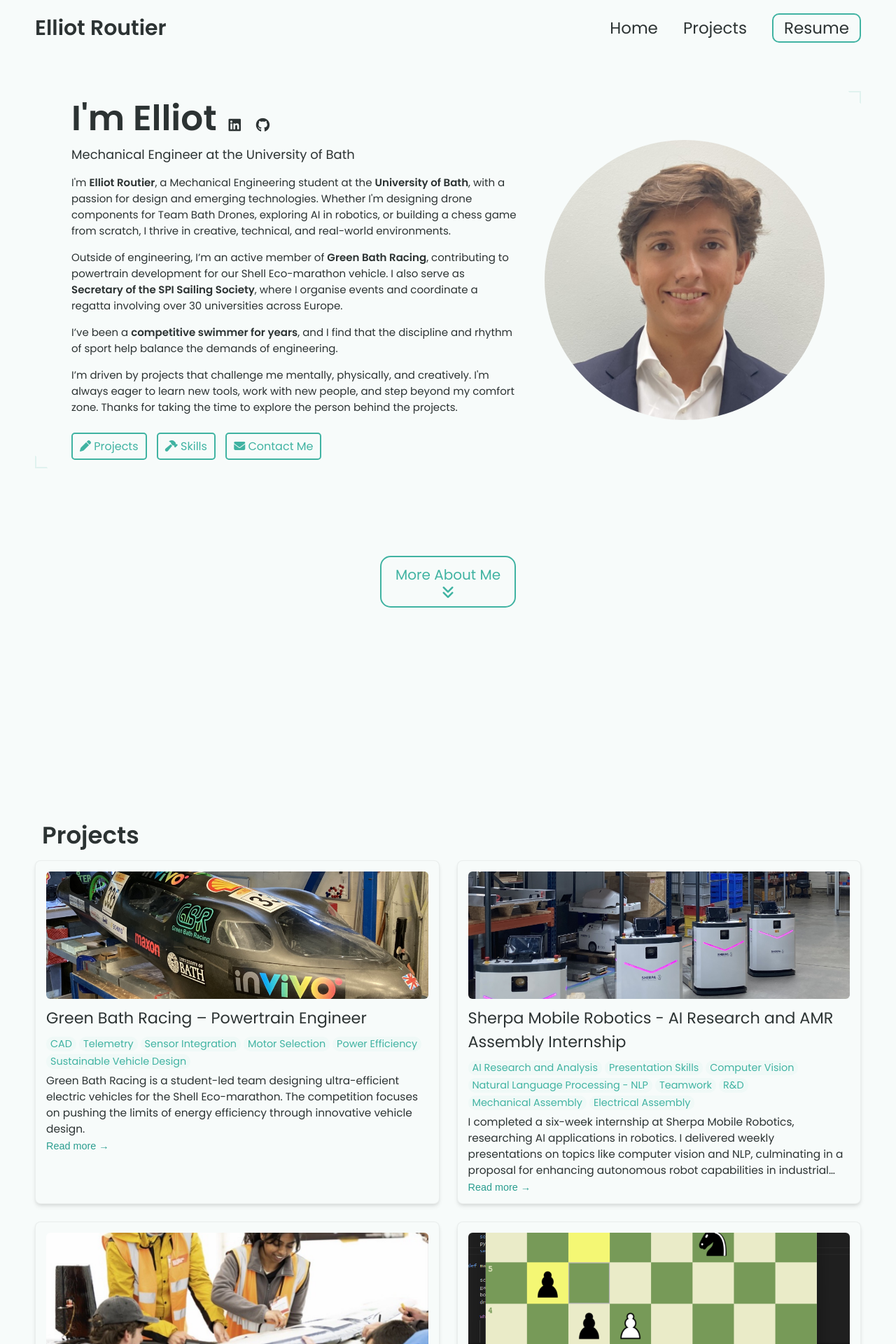
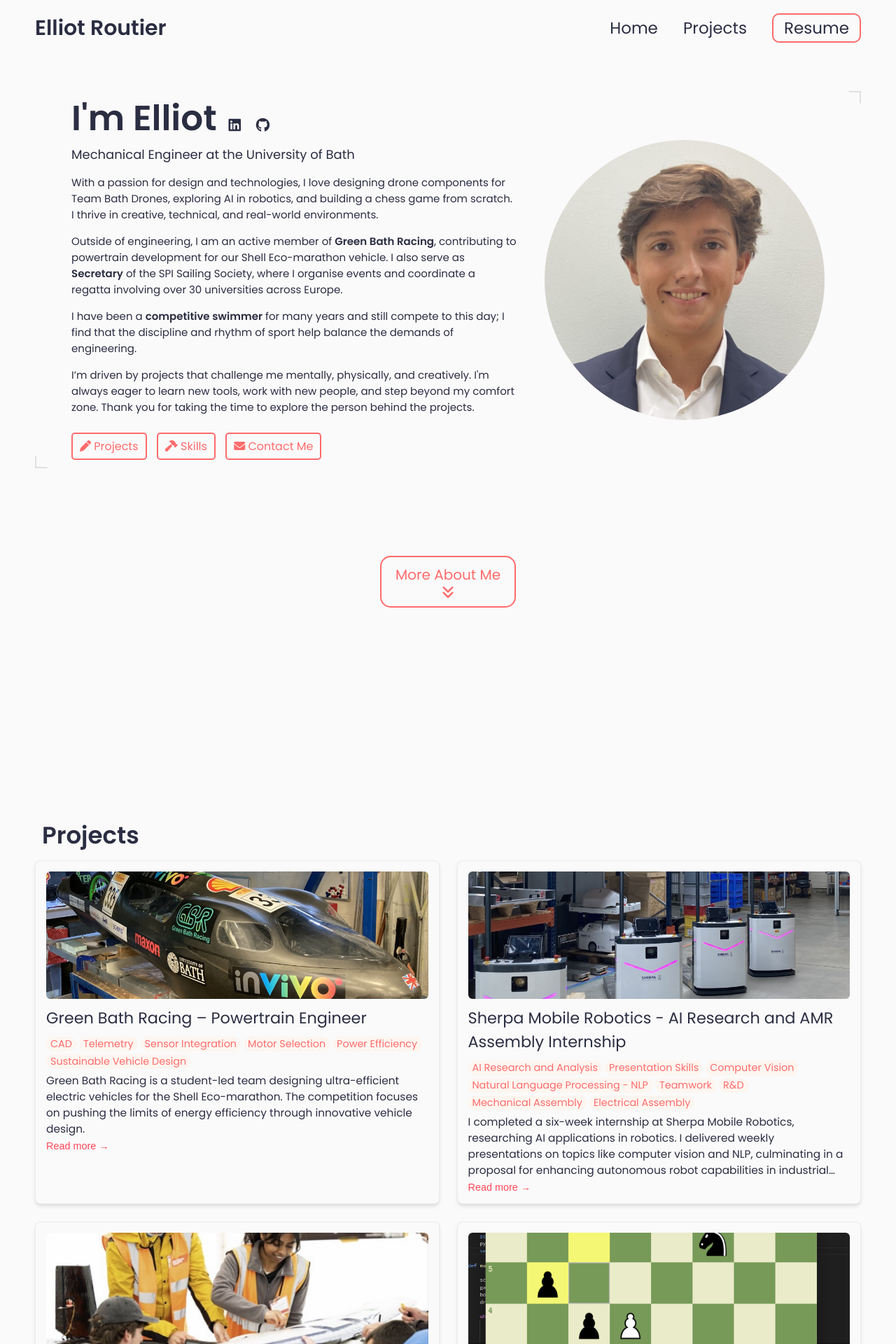
Before and after one commit to elliotroutier/elliot_portfolio, a Jekyll site: the page built from index.html, in a window 1280 px wide. Shown: the top 1920 px of the page at 70% size. Built offline with Jekyll 4.4.1, drawn with Linux system fonts in a browser that asks for light colours.

Commit message:
Update _config.yml

```diff
--- a/_config.yml
+++ b/_config.yml
@@ -16,13 +16,13 @@ title: Elliot Routier's Portfolio # This is what shows up in the tab of the brow
 name: Elliot Routier
 headline: Mechanical Engineer at the University of Bath
 description: >
-  <p>I'm <strong>Elliot Routier</strong>, a Mechanical Engineering student at the <strong>University of Bath</strong>, with a passion for design and emerging technologies. Whether I'm designing drone components for Team Bath Drones, exploring AI in robotics, or building a chess game from scratch, I thrive in creative, technical, and real-world environments.</p>
+  <p>With a passion for design and technologies, I love designing drone components for Team Bath Drones, exploring AI in robotics, and building a chess game from scratch. I thrive in creative, technical, and real-world environments.</p>
 
-  <p>Outside of engineering, I’m an active member of <strong>Green Bath Racing</strong>, contributing to powertrain development for our Shell Eco-marathon vehicle. I also serve as <strong>Secretary of the SPI Sailing Society</strong>, where I organise events and coordinate a regatta involving over 30 universities across Europe.</p>
+  <p>Outside of engineering, I am an active member of <strong>Green Bath Racing</strong>, contributing to powertrain development for our Shell Eco-marathon vehicle. I also serve as <strong>Secretary</strong> of the SPI Sailing Society, where I organise events and coordinate a regatta involving over 30 universities across Europe.</p>
 
-  <p>I’ve been a <strong>competitive swimmer for years</strong>, and I find that the discipline and rhythm of sport help balance the demands of engineering.</p>
+  <p>I have been a <strong>competitive swimmer</strong> for many years and still compete to this day; I find that the discipline and rhythm of sport help balance the demands of engineering.</p>
 
-  <p>I’m driven by projects that challenge me mentally, physically, and creatively. I'm always eager to learn new tools, work with new people, and step beyond my comfort zone. Thanks for taking the time to explore the person behind the projects.</p>
+  <p>I’m driven by projects that challenge me mentally, physically, and creatively. I'm always eager to learn new tools, work with new people, and step beyond my comfort zone. Thank you for taking the time to explore the person behind the projects.</p>
 
 # Place your profile image in /assets/images/profile-image/folder and edit the file name
 profile_image: ./assets/images/profile-image/elliot.jpg
@@ -108,13 +108,14 @@ skills:
 
 
 # Active theme (Updatethis to switch themes). Make sure to keep the indentation the samne.
-colors: # this is the basic theme
-  text: "#2c3333"
-  border: "#e0f2ef"
-  link: "#40b3a2"
-  highlight: "#2a9d8f"
-  background: "#f7fbfa"
-  light_background: "#f0f9f7"
+colors:
+  text: "#2b2d42"             # Deep charcoal (less harsh than pure black)
+  border: "#e0e0e0"           # Softer neutral border
+  link: "#ff6b6b"             # Warm coral red (eye-catching, friendly)
+  highlight: "#ff4757"        # Strong coral for buttons or hover effects
+  background: "#fafafa"       # Light warm grey-white (more calming than pure white)
+  light_background: "#fdf6f0" # Subtle peach-beige (adds warmth to sections)
+
 
 # A few examples.
 basic theme:
```
